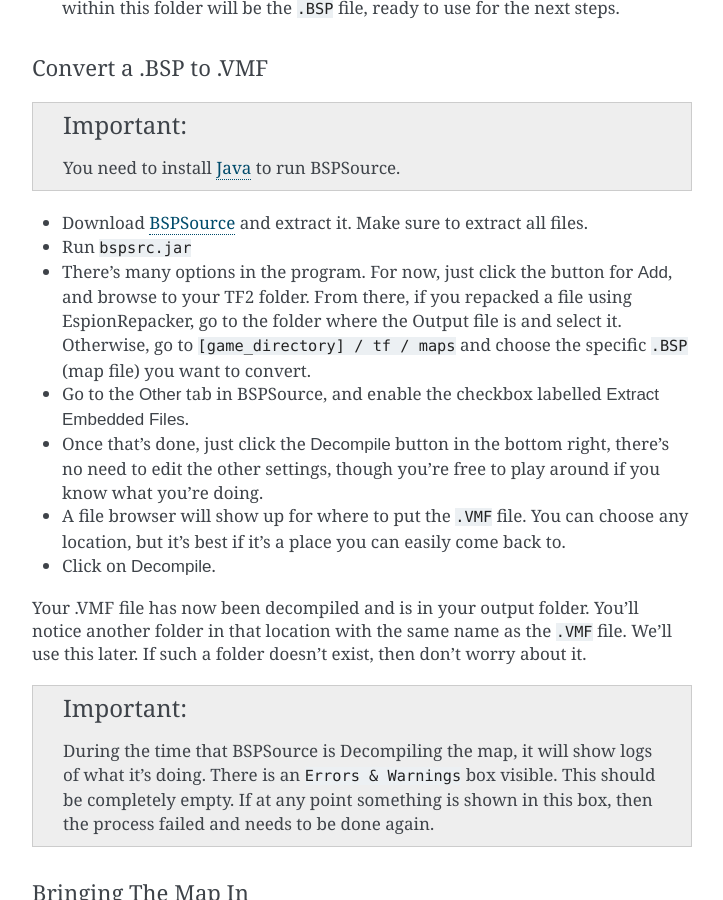
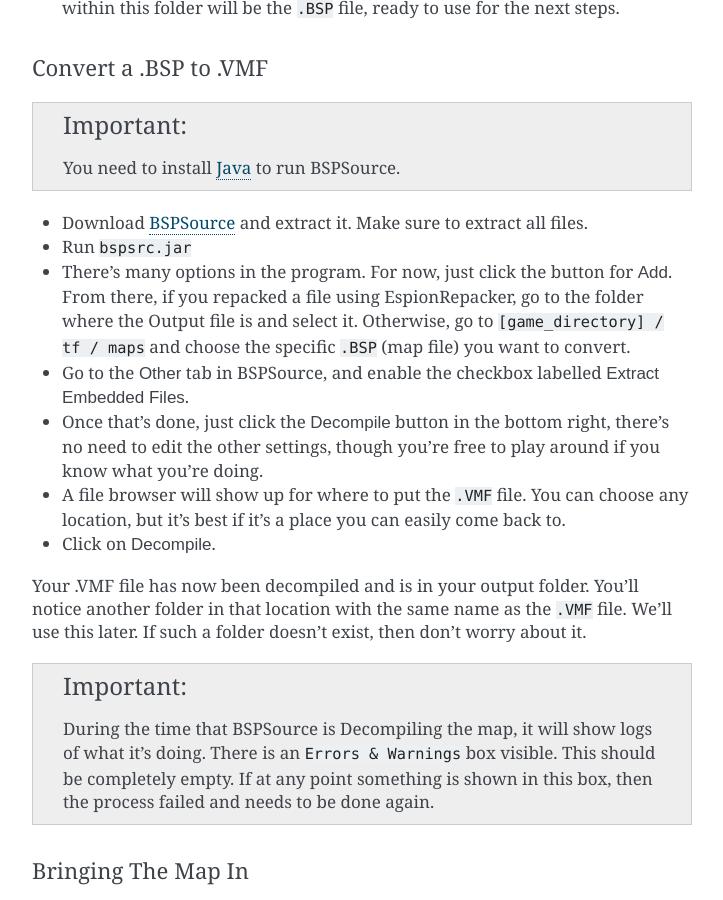
Before and after one commit to espiondev/source2blender, a Sphinx documentation site: the page built from docs/source/TF2-Vanilla.rst, in a window 1280 px wide and 900 px high, scrolled down 3931 px. Shown: the whole window, without its empty margins (388-1111 px from the left). Built offline with Sphinx 7.4.7, drawn with Linux system fonts in a browser that asks for light colours; pages that are not in the unit, such as notebooks, are missing from menus.

Commit message:
Update TF2-Vanilla.rst

```diff
--- a/docs/source/TF2-Vanilla.rst
+++ b/docs/source/TF2-Vanilla.rst
@@ -127,7 +127,7 @@
 
 *    Download `BSPSource <https://developer.valvesoftware.com/wiki/BSPSource>`_ and extract it. Make sure to extract all files.
 *    Run ``bspsrc.jar``
-*    There's many options in the program. For now, just click the button for :guilabel:`Add`, and browse to your TF2 folder. From there, if you repacked a file using EspionRepacker, go to the folder where the Output file is and select it. Otherwise, go to ``[game_directory] / tf / maps`` and choose the specific ``.BSP`` (map file) you want to convert.
+*    There's many options in the program. For now, just click the button for :guilabel:`Add`. From there, if you repacked a file using EspionRepacker, go to the folder where the Output file is and select it. Otherwise, go to ``[game_directory] / tf / maps`` and choose the specific ``.BSP`` (map file) you want to convert.
 *    Go to the :guilabel:`Other` tab in BSPSource, and enable the checkbox labelled :guilabel:`Extract Embedded Files`.
 *    Once that's done, just click the :guilabel:`Decompile` button in the bottom right, there's no need to edit the other settings, though you're free to play around if you know what you're doing.
 *    A file browser will show up for where to put the ``.VMF`` file. You can choose any location, but it's best if it's a place you can easily come back to.
```
